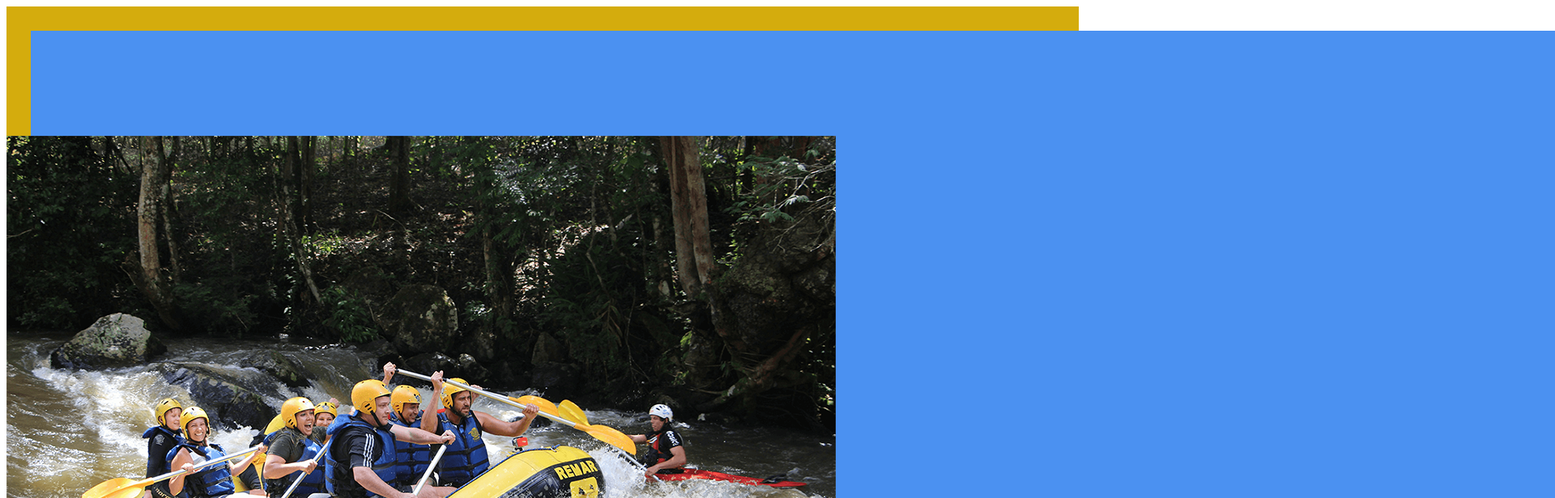
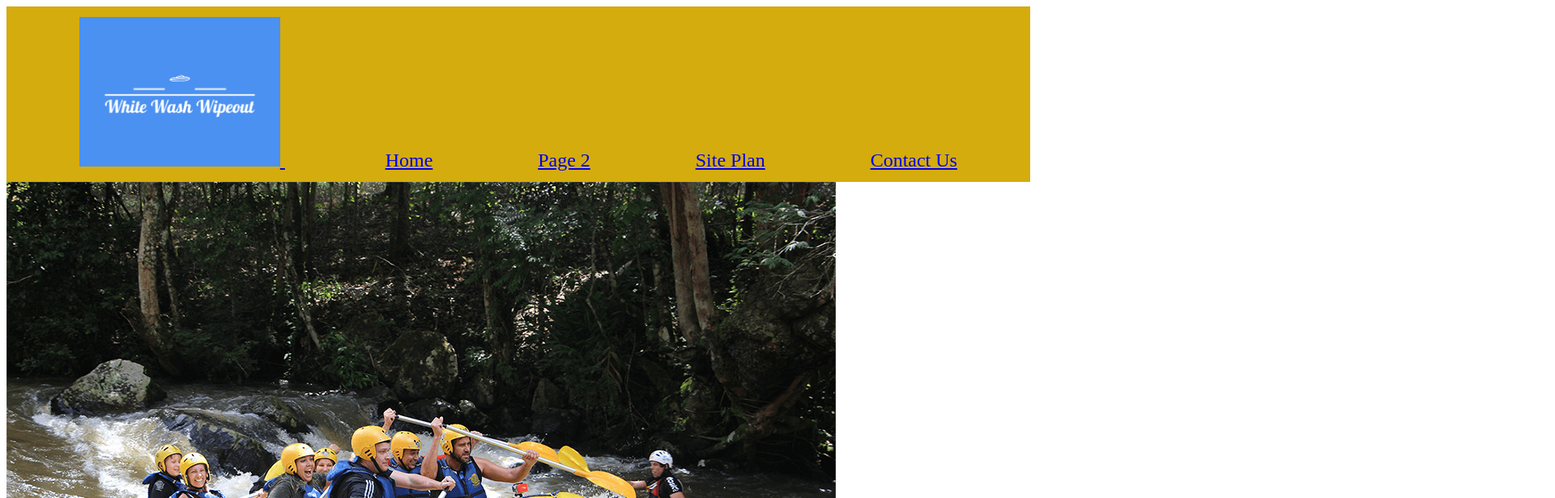
Before and after one commit to CallNathan/wdd130, a plain HTML site: page wwr/index.html in a window 1280 px wide. Shown: the top 616 px of the page at 81% size, 1920 px wide, since content can reach past the window. Drawn offline with Linux system fonts and the light colour scheme; a web font is replaced by a local one.

Commit message:
css details

```diff
--- a/wwr/index.html
+++ b/wwr/index.html
@@ -8,10 +8,11 @@
 </head>
 <body>
     <header>
-        <a id="logo_link" href="index.html">
-            <img class="logo" src="images/white-wash-wipeout.png" alt="white wash Logo">
-        </a>
+
         <nav>
+            <a id="logo_link" href="index.html">
+                <img class="logo" src="images/white-wash-wipeout.png" alt="white wash Logo">
+            </a>
             <a href="index.html">Home</a>
             <a href="#">Page 2</a>
             <a href="site-plan-rafting.html">Site Plan</a>
--- a/wwr/styles/wwr-whitewash.css
+++ b/wwr/styles/wwr-whitewash.css
@@ -21,14 +21,43 @@
   --nav-hover-link-color: #9fc490;
   --nav-hover-background-color: #011936;
 }
-
+body {
+  font-size: 100%;
+}
 header {
-    height: 100px;
-    width: 100%;
+    height: auto;
+    width: fit-content;
     background-color: var(--nav-background-color);
     color: var(--nav-link-color);
+    font-size: 1.5em;
+    margin:0%;
+    align-items: center;
     text-align: center;
-    padding: 30px;
-    font-size: 20px;
-    margin:0%;
 }
+nav {
+  display: block;
+  margin: 0 auto;
+  padding: 1%;
+  align-items: center;
+}
+a {
+  text-align: center;
+  padding-left: 5%;
+  padding-right: 5%;
+  align-items: center;
+}
+.home-grid {
+  margin: 0 auto;
+  width: 100%;
+}
+img.card-img {
+  margin: 0 auto;
+}
+#logo_link {
+  width: 12%;
+  height: auto;
+  margin: 0 auto;
+}
+.logo {
+  max-width: 20%;
+}
```
